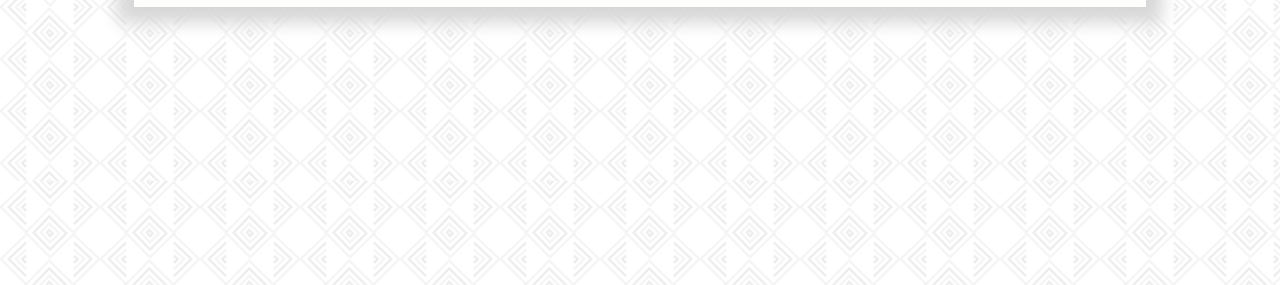
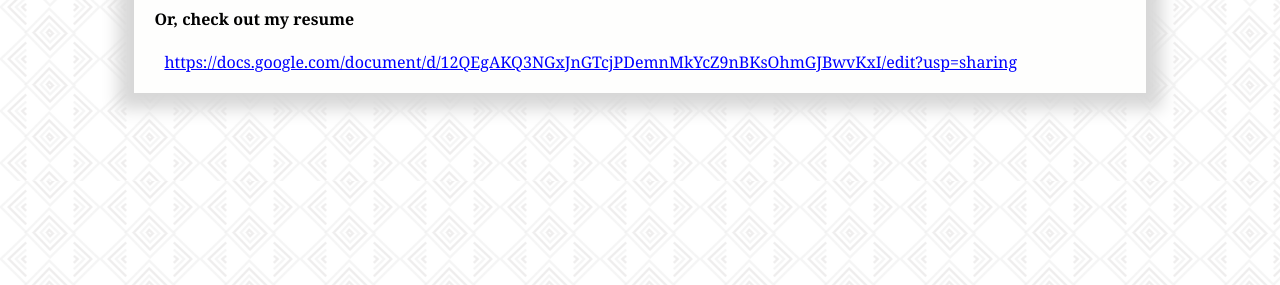
Before and after one commit to tatefrost/oldPortfolio, a website: page contact.html in a window 1280 px wide. Shown: the part 515-800 px from the top of the page. Drawn offline with nearby package versions, Linux system fonts and the light colour scheme; a web font is replaced by a local one.

Commit message:
added link to my resume

```diff
--- a/contact.html
+++ b/contact.html
@@ -33,7 +33,10 @@
       <a id="gitlink" href="https://github.com/tatefrost" target="_blank">https://github.com/tatefrost</a>
 
       <a id="linkedinlink" href="https://www.linkedin.com/in/tate-frost/" target="_blank">https://www.linkedin.com/in/tate-frost/</a>
+
+      <h4>Or, check out my resume</h4>
+
+      <a id="resumelink" href="https://docs.google.com/document/d/12QEgAKQ3NGxJnGTcjPDemnMkYcZ9nBKsOhmGJBwvKxI/edit?usp=sharing" target="_blank">https://docs.google.com/document/d/12QEgAKQ3NGxJnGTcjPDemnMkYcZ9nBKsOhmGJBwvKxI/edit?usp=sharing</a>
     </div>
-  </div>
 </body>
 </html>
--- a/styles.css
+++ b/styles.css
@@ -73,11 +73,11 @@
   transition: background-color 0.5s ease;
 }
 
-#gitlink:link, #linkedinlink:link, #repo:link, #demo:link {
+#gitlink:link, #linkedinlink:link, #repo:link, #demo:link, #resumelink:link {
   color: blue;
 }
 
-#gitlink:visited, #linkedinlink:visited, #repo:visited, #demo:visited {
+#gitlink:visited, #linkedinlink:visited, #repo:visited, #demo:visited, #resumelink:visited {
   color: purple;
 }
 
@@ -251,8 +251,9 @@
 
 }
 
-#linkedinlink, #gitlink{
+#linkedinlink, #gitlink, #resumelink{
   padding: 10px;
+  overflow-wrap: break-word;
 }
 
 
```
